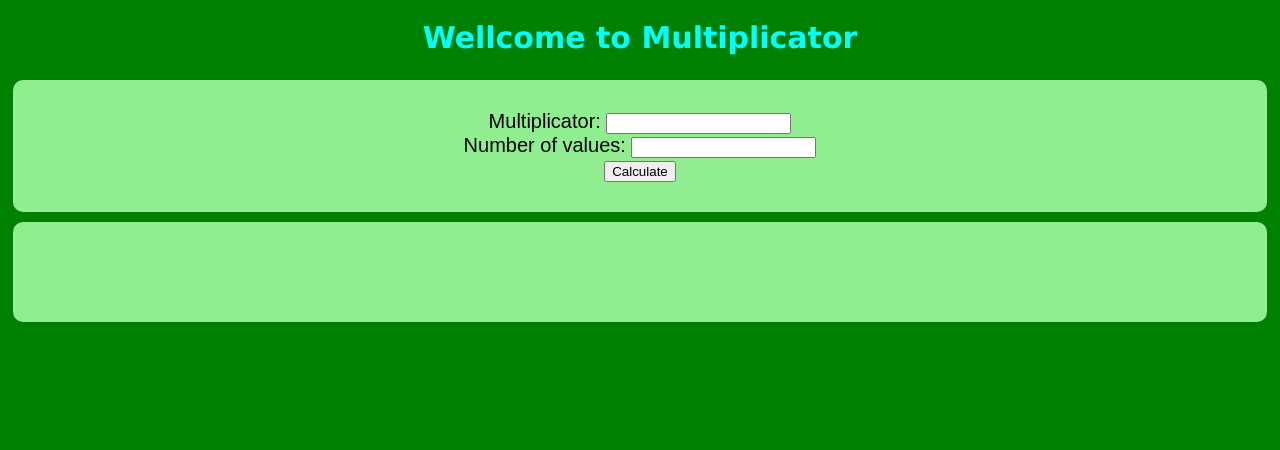
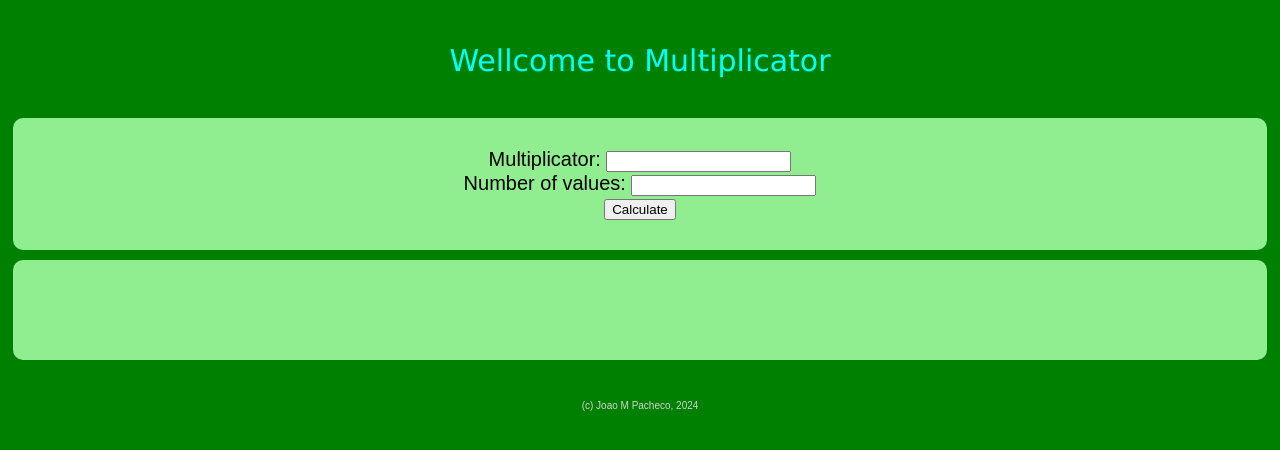
Before and after one commit to JoaoM199/Multiplicador, a Flask app: page / in a window 1280 px wide. Shown: the top 450 px of the page. Run offline with Flask 3, Linux system fonts and the light colour scheme.

Commit message:
Fazendo alterações no CSS

```diff
--- a/app/static/style.css
+++ b/app/static/style.css
@@ -12,9 +12,15 @@ div {
     display: flex;
     flex-direction: column;
 }
-h1 {
+.title {
     color:aqua;
     text-align: center;
     font-family: Verdana, Geneva, Tahoma, sans-serif;
     font-size: 30px;
+    background-color: green;
 }
+.footer {
+    background-color: green;
+    font-size: 10px;
+    color: lightgrey;
+}
--- a/app/templates/index.html
+++ b/app/templates/index.html
@@ -7,7 +7,9 @@
     <link rel="stylesheet" type="text/css" href="{{ url_for('static', filename='style.css') }}">
 </head>
 <body>
-    <h1>Wellcome to Multiplicator</h1>
+    <div class="title"
+        <h1>Wellcome to Multiplicator</h1>
+    </div>
     <div>
         <form action="/calculate" method="POST">
             <label for="multiplicator">Multiplicator: </label>
@@ -26,7 +28,10 @@
                 <li>{{ result }}</li>
         </ul>
         {% endfor %}
+        {% endif %}
     </div>
-    {% endif %}
+    <div class="footer">
+        (c) Joao M Pacheco, 2024
+    </div>
 </body>
 </html>
```
